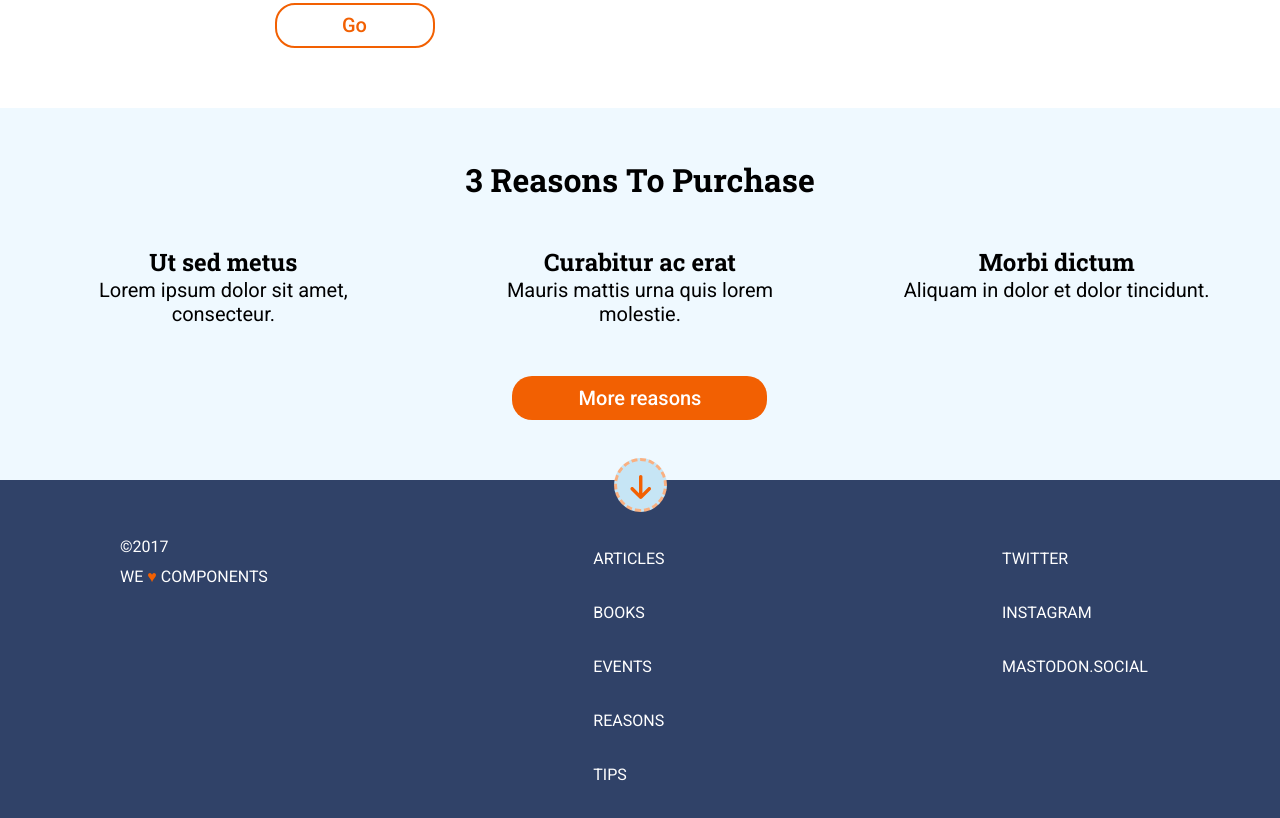
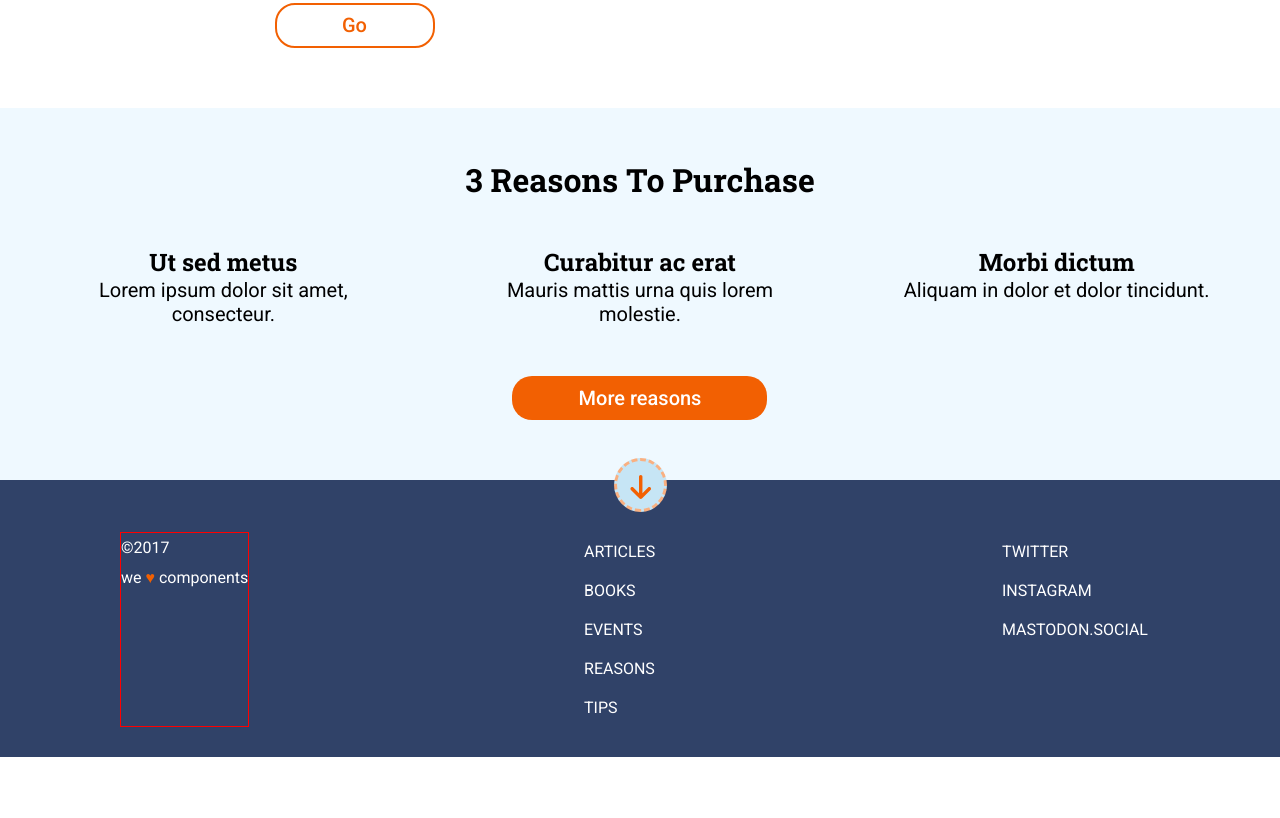
Before and after one commit to sandrusmb/anonymous-proxy, a website: page docs/index.html in a window 1280 px wide. Shown: the part 992-1810 px from the top of the page. After the commit the page ends 1749 px from the top, so only its background shows below. Drawn offline with nearby package versions, Linux system fonts and the light colour scheme; files that its build step writes are made by us from their sources.

Commit message:
Fix footer line height

```diff
--- a/_src/assets/scss/layout/_footer.scss
+++ b/_src/assets/scss/layout/_footer.scss
@@ -43,7 +43,7 @@
   &__container {
     display: flex;
     flex-direction: column;
-    line-height: 30px;
+    line-height: 15px;
     text-align: center;
     margin-top: 20px;
 
@@ -60,14 +60,14 @@
 
       &:nth-child(1) {
         order: 3;
-        margin-bottom: 20px;
+        margin-bottom: 30px;
         @media all and (min-width: 768px) {
           order: 2;
         }
       }
       &:nth-child(2) {
         order: 3;
-        margin-bottom: 20px;
+        margin-bottom: 30px;
 
         @media all and (min-width: 768px) {
           order: 3;
@@ -78,8 +78,11 @@
         }
       }
       &:nth-child(3) {
+        text-transform: lowercase;
+        line-height: 30px;
+        border: 1px solid red;
         order: 3;
-        margin-bottom: 20px;
+        margin-bottom: 30px;
 
         @media all and (min-width: 768px) {
           order: 1;
```
